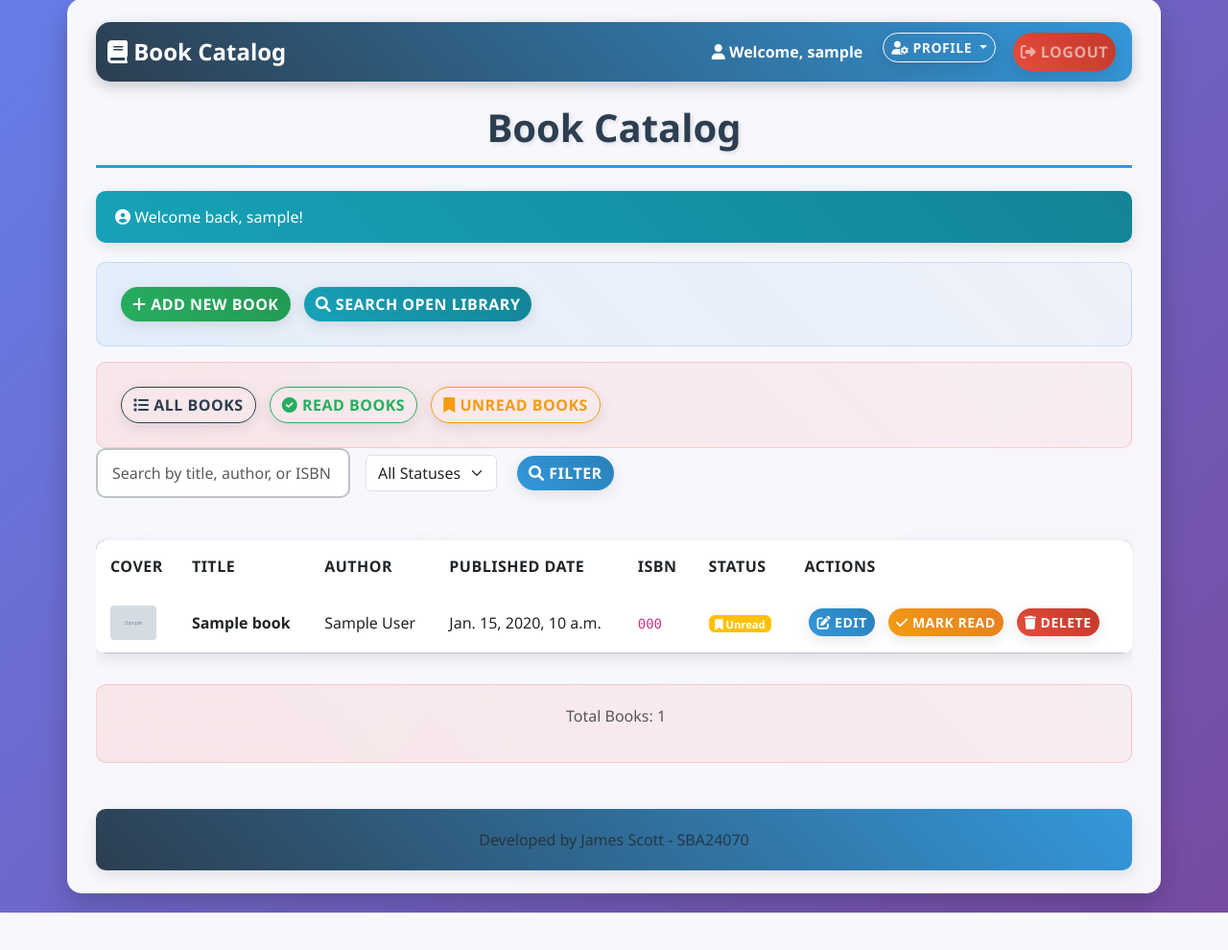
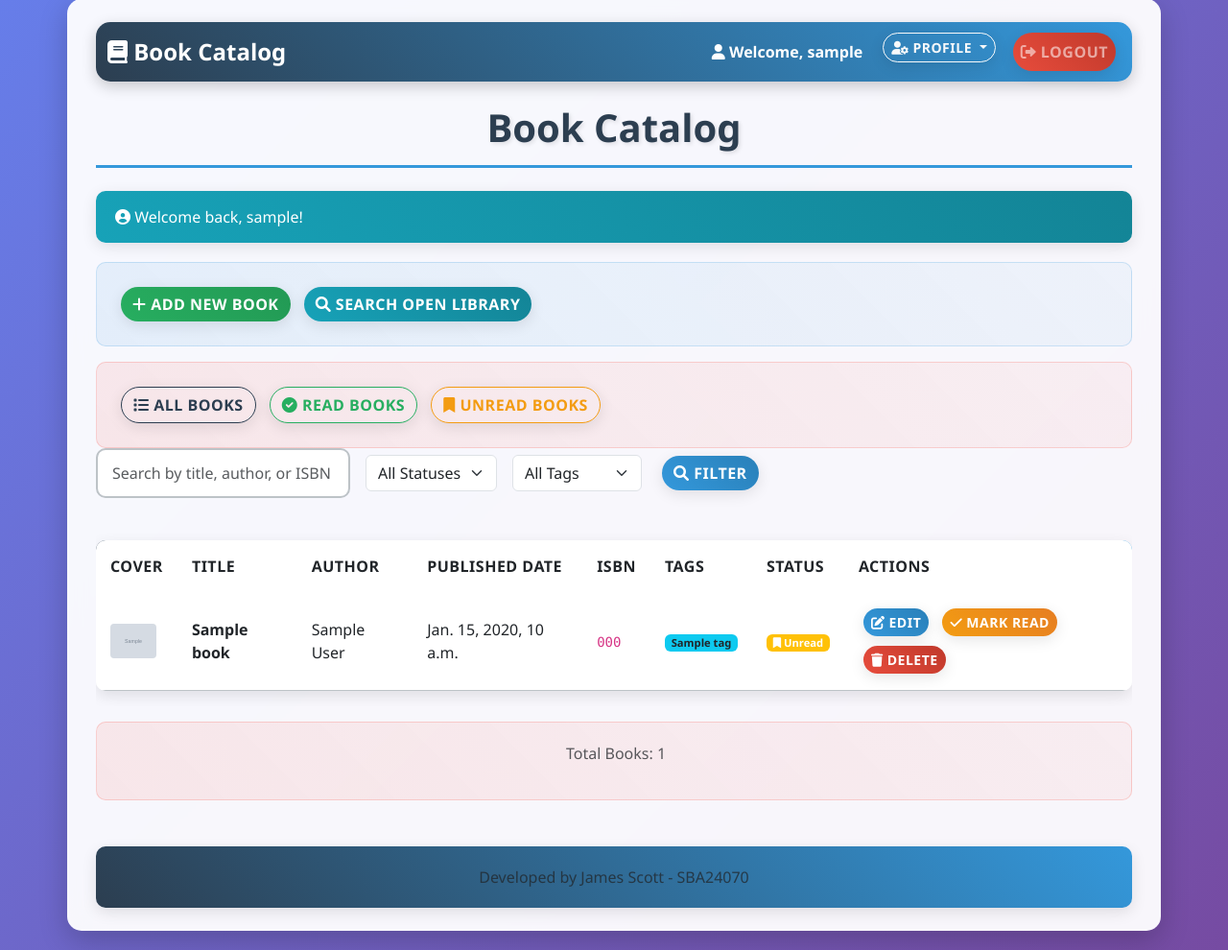
Before and after one commit to Jamesscott34/DevopsCA, a Django app: template books/templates/books/home.html in a window 1280 px wide. Shown: the part 21-1011 px from the top of the page at 96% size. Before the commit the page ends 972 px from the top, so only its background shows below. Run offline with Django 4.2, Linux system fonts and the light colour scheme; tables that the repository leaves empty hold one stand-in row (values such as "Sample post"); the template is opened without the code that fills it: values that come from a table or form of the project are taken from there, most other values are stand-ins (such as "Sample title", 1, 10 or a date in 2020); grey boxes marked "Sample" are stand-in pictures.

Commit message:
Feature: Add tag filter and tag display to home book list

```diff
--- a/books/templates/books/home.html
+++ b/books/templates/books/home.html
@@ -72,6 +72,14 @@
             </select>
         </div>
         <div class="col-auto">
+            <select name="tag" class="form-select">
+                <option value="">All Tags</option>
+                {% for tag in tags %}
+                    <option value="{{ tag.id }}" {% if selected_tag == tag.id|stringformat:"s" %}selected{% endif %}>{{ tag.name }}</option>
+                {% endfor %}
+            </select>
+        </div>
+        <div class="col-auto">
             <button type="submit" class="btn btn-primary">
                 <i class="fas fa-search"></i> Filter
             </button>
@@ -93,6 +101,7 @@
                         <th>Author</th>          <!-- Author name column -->
                         <th>Published Date</th>  <!-- Publication date column -->
                         <th>ISBN</th>            <!-- ISBN identifier column -->
+                        <th>Tags</th>           <!-- Tags column -->
                         <th>Status</th>          <!-- Read/unread status column -->
                         <th>Actions</th>         <!-- Action buttons column -->
                     </tr>
@@ -134,6 +143,16 @@
                             <!-- Displays the unique book identifier -->
                             <td>
                                 <code>{{ book.isbn }}</code>
+                            </td>
+
+                            <!-- Tags Cell -->
+                            <!-- Displays tags for the book -->
+                            <td>
+                                {% for tag in book.tags.all %}
+                                    <span class="badge bg-info text-dark">{{ tag.name }}</span>
+                                {% empty %}
+                                    <span class="text-muted">No tags</span>
+                                {% endfor %}
                             </td>
 
                             <!-- Read Status Cell -->
```
